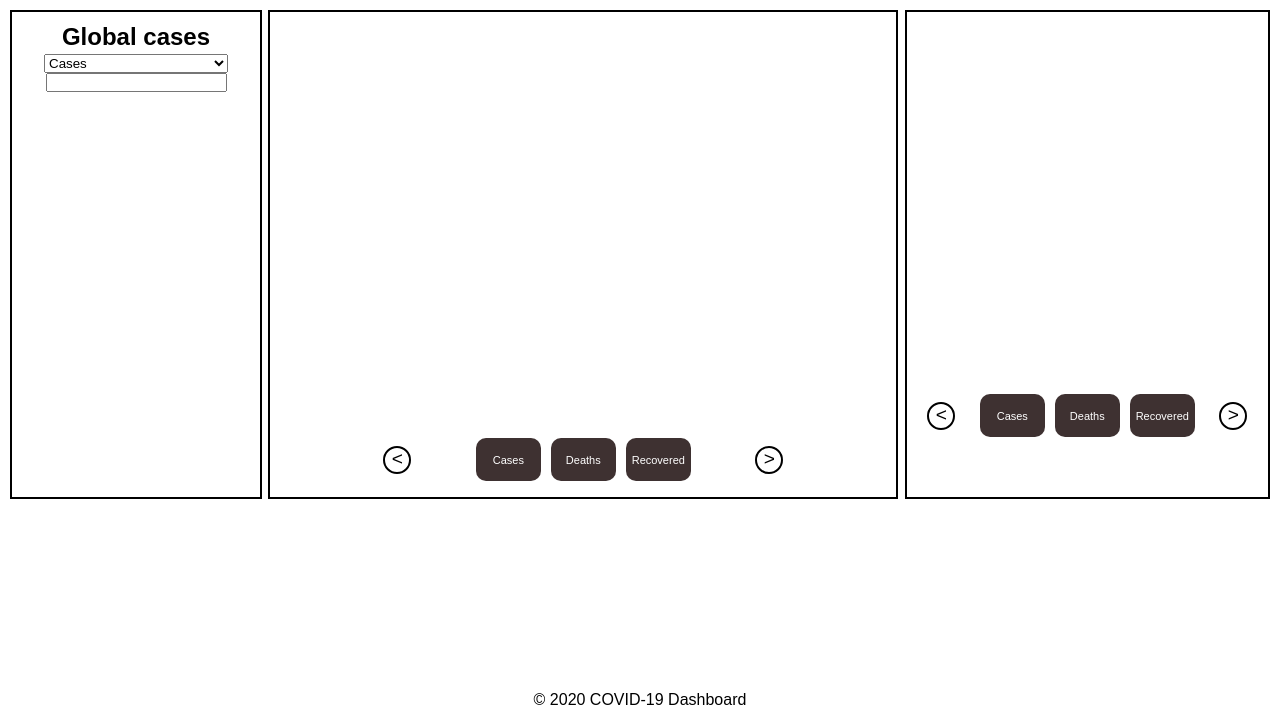
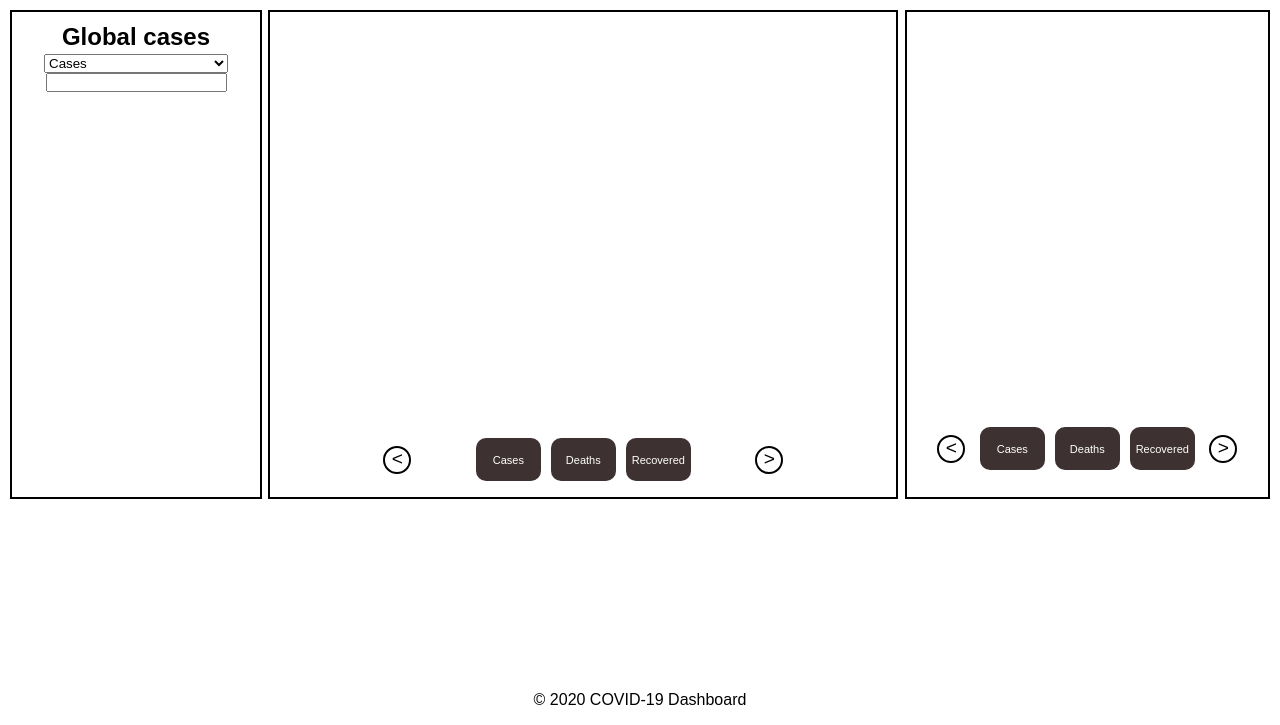
Before and after one commit to katerinafedotova/covid-dashboard, a website built with webpack: page src/template.html in a window 1280 px wide. Shown: the part 75-800 px from the top of the page. Built offline with nearby package versions, Linux system fonts and the light colour scheme; no server answers.

Commit message:
feat: change styles

```diff
--- a/src/style.css
+++ b/src/style.css
@@ -298,11 +298,12 @@ margin-bottom: 1em;
     width: 100%;
     height: 100%;
 }
-.deaths__info, .chart{
-  flex-basis:50%;
+.country-data{
+  flex-basis:40%;
 }
 .chart{
   max-width:100%;
+  flex-basis:60%;
 }
 
 .country-data__title {
--- a/src/template.html
+++ b/src/template.html
@@ -104,7 +104,7 @@
                     </div>
                     <div class="chart">
                         <div class="canvas">
-                            <canvas id="myChart" height="220" width = "320"></canvas>
+                            <canvas id="myChart" height="200" width = "300"></canvas>
                         </div>
                         <div class="switchers__chart">
                             <div class="arrow chart__left"> < </div>
```
